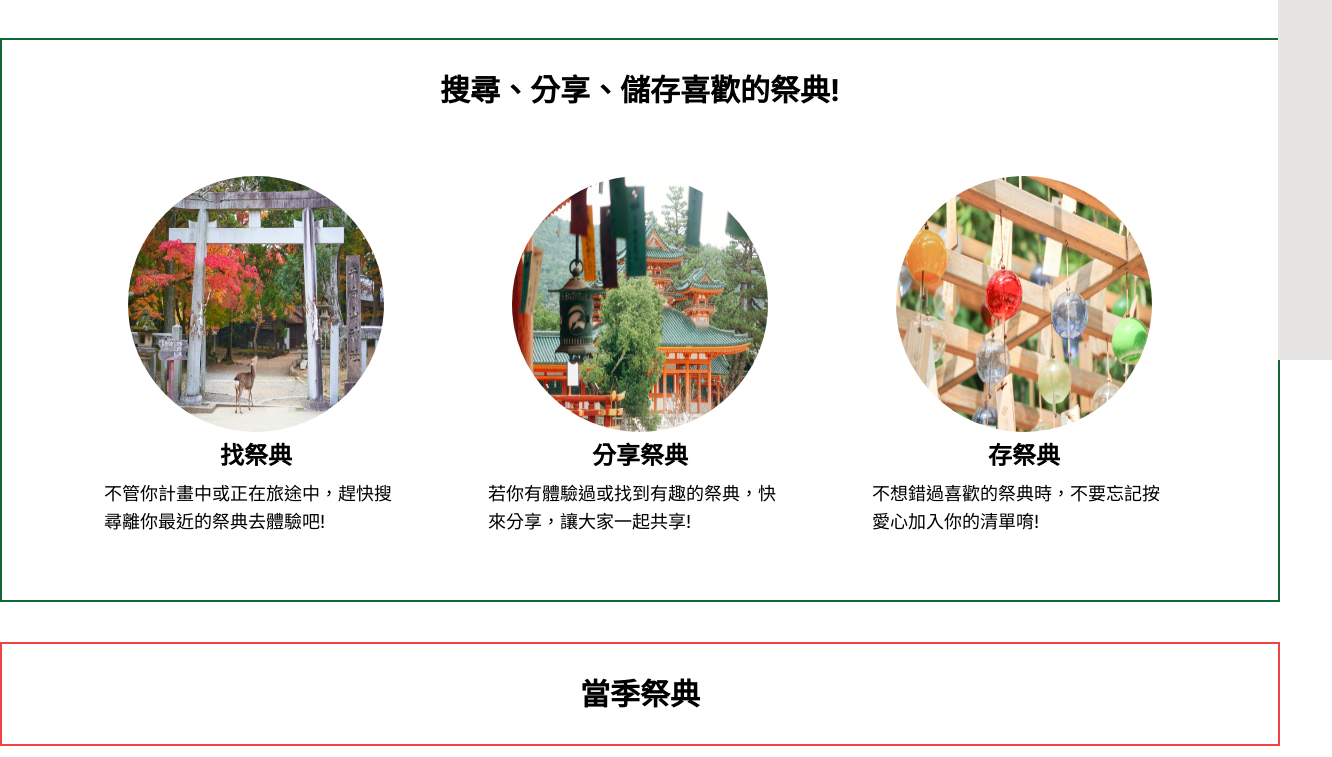
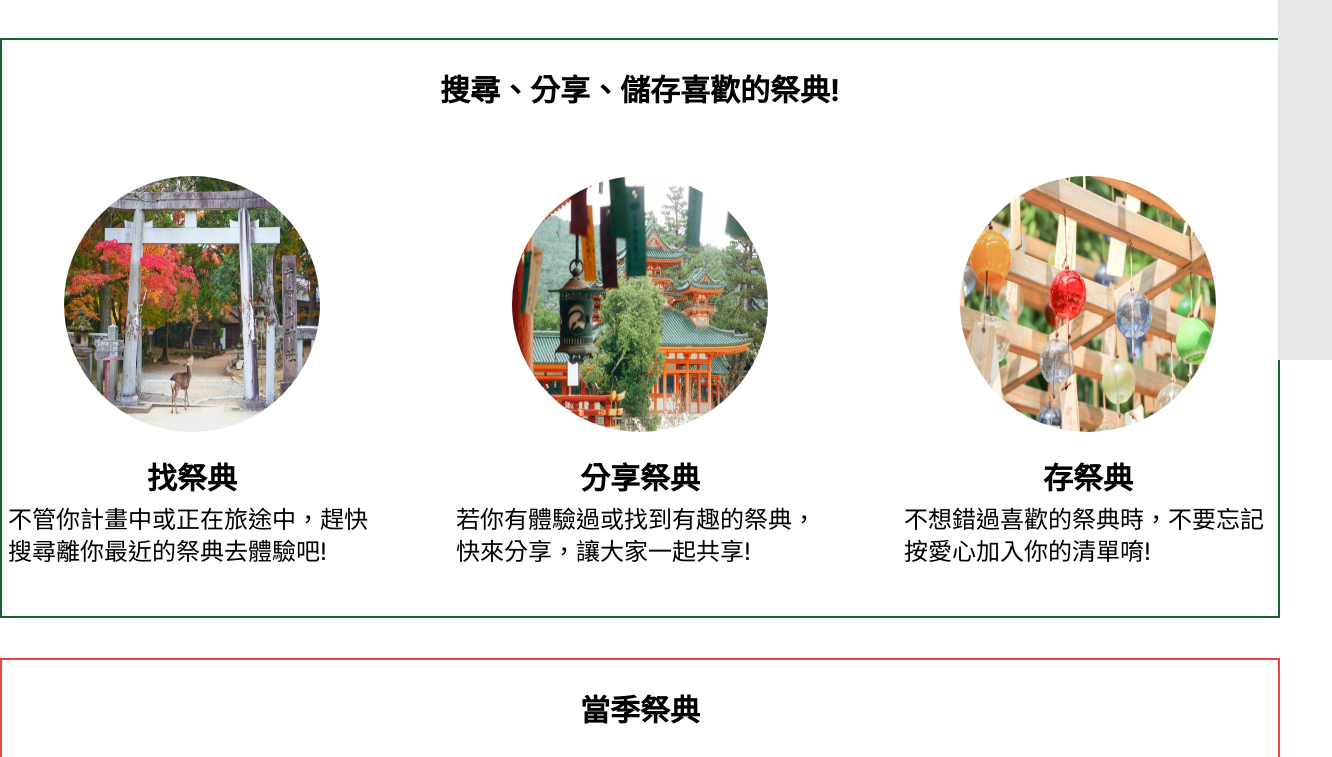
Before and after one commit to mikachou90/go-matsuri, a Next.js app: page / in a window 1280 px wide. Shown: the part 442-1199 px from the top of the page, 1332 px wide, since content can reach past the window. Built offline with nearby package versions, Linux system fonts and the light colour scheme; no server answers; the database is empty.

Commit message:
adjust width and height of text

```diff
--- a/components/IntroCards.jsx
+++ b/components/IntroCards.jsx
@@ -11,8 +11,10 @@ export default function IntroCards({ src, intro, title, pageLink }) {
           alt="intro picture"
           className="roundImg"
         />
-        <p className="text-lg font-bold  lg:text-2xl">{title}</p>
-        <div className="p-2 rounded-lg w-[35vw] text-sm md:w-[25vw] lg:text-lg">
+        <p className="mt-5 text-lg font-bold  md:text-2xl lg:text-3xl">
+          {title}
+        </p>
+        <div className="p-2 w-[40vw]  text-sm sm:w-[30vw] sm:h-[8vh] md:text-xl lg:text-2xl">
           {intro}
         </div>
       </div>
```
